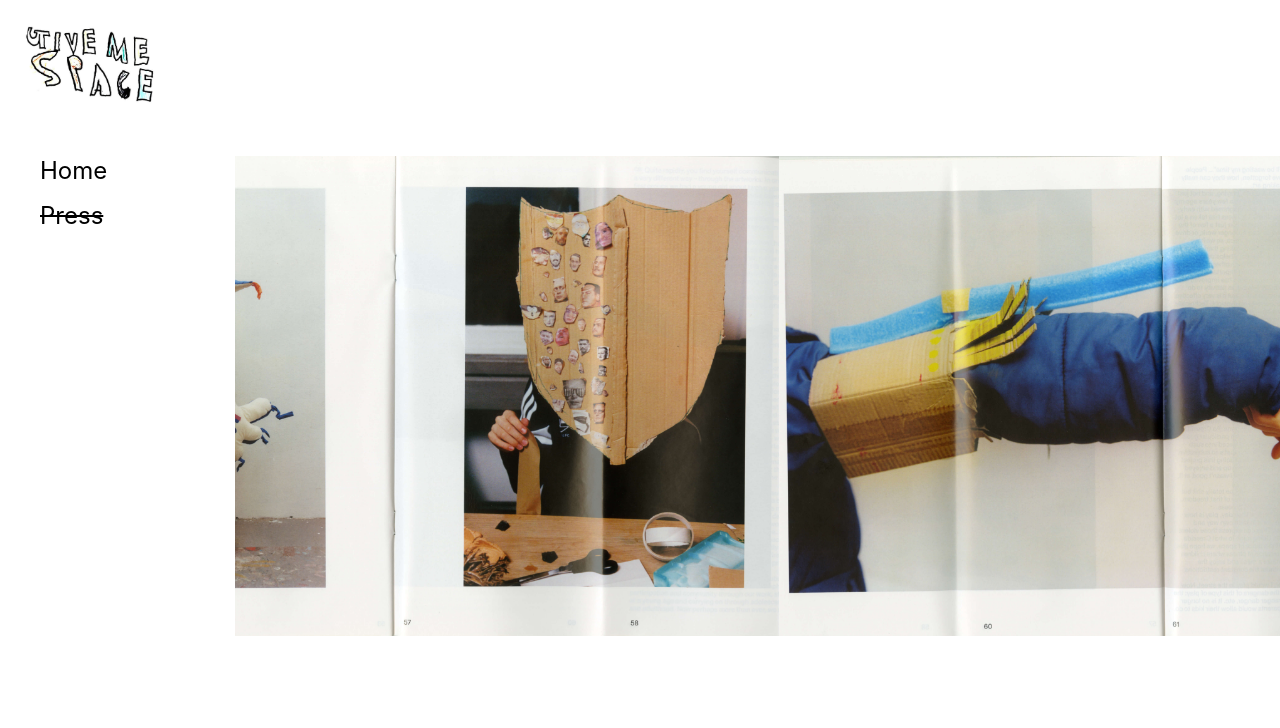
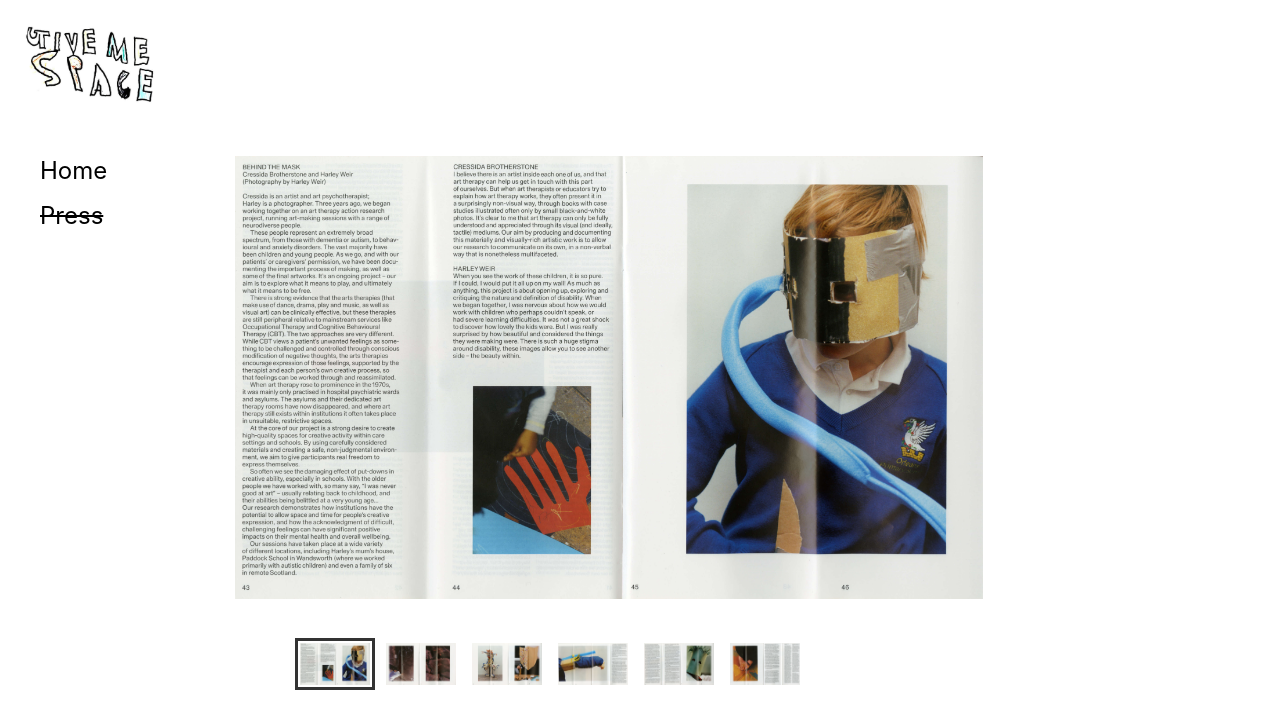
Before and after one commit to CampbellDocherty/give-me-space, a React (Vite) app: page / in a window 1280 px wide. Both pictures are taken after a click on the element "Press". Shown: the top 728 px of the page. Built offline with nearby package versions, Linux system fonts and the light colour scheme.

Commit message:
Press page

```diff
--- a/package.json
+++ b/package.json
@@ -17,6 +17,7 @@
     "gh-pages": "^5.0.0",
     "react": "^18.2.0",
     "react-dom": "^18.2.0",
+    "react-responsive-carousel": "^3.2.23",
     "styled-components": "^6.1.12"
   },
   "devDependencies": {
--- a/src/App.tsx
+++ b/src/App.tsx
@@ -54,8 +54,8 @@ const App = () => {
           </Link>
         </Links>
 
-        {route === Routes.HOME && <Home />}
-        {route === Routes.PRESS && <Press />}
+        {route === Routes.HOME && <Home isSmallerScreen={isSmallerScreen} />}
+        {route === Routes.PRESS && <Press isSmallerScreen={isSmallerScreen} />}
       </Container>
     </>
   );
--- a/src/Home.tsx
+++ b/src/Home.tsx
@@ -3,9 +3,11 @@ import { homeImages } from './assets/home';
 import { ImageContainer } from './styles';
 import { useLoadImages } from './useLoadImages';
 
-export const Home = () => {
+export const Home = ({ isSmallerScreen }: { isSmallerScreen: boolean }) => {
   const [imageToShow, setImageToShow] = useState(0);
   const loadedImages = useLoadImages(homeImages);
+
+  console.log(loadedImages);
 
   useEffect(() => {
     const interval = setInterval(() => {
@@ -20,7 +22,7 @@ export const Home = () => {
     return () => clearInterval(interval);
   }, [homeImages]);
   return (
-    <ImageContainer>
+    <ImageContainer $isSmallerScreen={isSmallerScreen}>
       {loadedImages.length > 0 && (
         <img src={loadedImages[imageToShow].src} alt={`${imageToShow}`} />
       )}
--- a/src/Press.tsx
+++ b/src/Press.tsx
@@ -1,15 +1,30 @@
-import { ImageContainer } from './styles';
+import { Carousel } from 'react-responsive-carousel';
+import 'react-responsive-carousel/lib/styles/carousel.min.css'; // requires a loader
+import { styled } from 'styled-components';
+import { fadeInBottom } from './animations';
 import { pressImages } from './assets/press';
-import { useLoadImages } from './useLoadImages';
 
-export const Press = () => {
-  const loadedImages = useLoadImages(pressImages);
+const CarouselContainer = styled.div`
+  transition: ${fadeInBottom} 1s ease-out;
+`;
 
+export const Press = ({ isSmallerScreen }: { isSmallerScreen: boolean }) => {
   return (
-    <ImageContainer>
-      {loadedImages.map((image, index) => (
-        <img key={index} src={image.src} alt={`${index}`} />
-      ))}
-    </ImageContainer>
+    <CarouselContainer>
+      <Carousel
+        autoPlay
+        transitionTime={1000}
+        interval={3000}
+        infiniteLoop
+        showIndicators={false}
+        showStatus={false}
+        showArrows={false}
+        width={isSmallerScreen ? '100%' : '70%'}
+      >
+        {pressImages.map((image, index) => (
+          <img key={index} src={image} alt={`${index}`} />
+        ))}
+      </Carousel>
+    </CarouselContainer>
   );
 };
--- a/src/index.css
+++ b/src/index.css
@@ -1,3 +1,7 @@
 :root {
   font-family: Inter, system-ui, Avenir, Helvetica, Arial, sans-serif;
 }
+
+.carousel {
+  max-width: 100vw;
+}
--- a/src/styles.ts
+++ b/src/styles.ts
@@ -82,20 +82,21 @@ export const Link = styled.p<{ $selected: boolean }>`
   ${({ $selected }) => !$selected && strikeThrough}
 `;
 
-export const ImageContainer = styled.div`
+export const ImageContainer = styled.div<{ $isSmallerScreen?: boolean }>`
   display: flex;
   justify-content: center;
   align-items: flex-start;
   height: 60vh;
   flex: 1;
-  max-width: 100vw;
+  max-width: ${({ $isSmallerScreen }) => ($isSmallerScreen ? '100%' : '80%')};
   overflow: hidden;
+  flex-wrap: nowrap;
 
+  animation: ${fadeInBottom} 1s ease-out;
   img {
     max-width: 100%;
     max-height: 100%;
 
     object-fit: cover;
-    animation: ${fadeInBottom} 1s ease-out;
   }
 `;
--- a/src/useLoadImages.tsx
+++ b/src/useLoadImages.tsx
@@ -1,19 +1,25 @@
-import { useState, useEffect } from 'react';
+import { useEffect, useRef, useState } from 'react';
 
 export const useLoadImages = (imageSrc: ReadonlyArray<string>) => {
   const [loadedImages, setLoadedImages] = useState<
     ReadonlyArray<HTMLImageElement>
   >([]);
+  const loadedSrcSet = useRef(new Set()); // Track loaded sources
 
   useEffect(() => {
     imageSrc.forEach((src) => {
+      if (loadedSrcSet.current.has(src)) {
+        return;
+      }
+
       const img = new Image();
       img.src = src;
       img.onload = () => {
-        setLoadedImages((prevImages) => [...prevImages, img]);
+        loadedSrcSet.current.add(src); // Mark this src as loaded
+        setLoadedImages((prev) => [...prev, img]);
       };
     });
-  }, []);
+  }, [imageSrc]);
 
   return loadedImages;
 };
```
Also changed, not shown: 1 other file (tests, documents, lock files or other folders).
